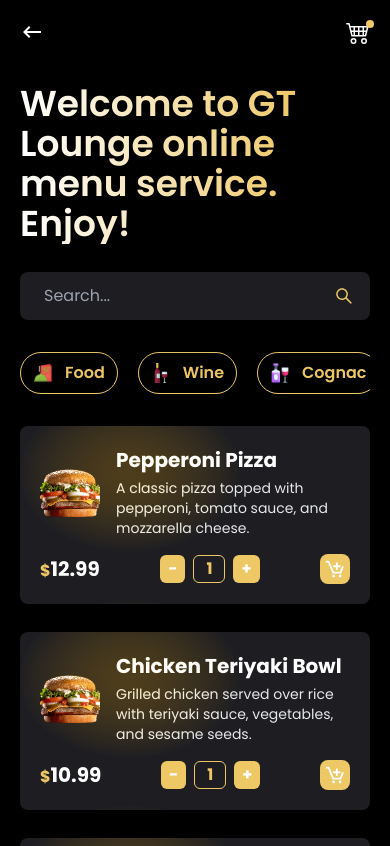
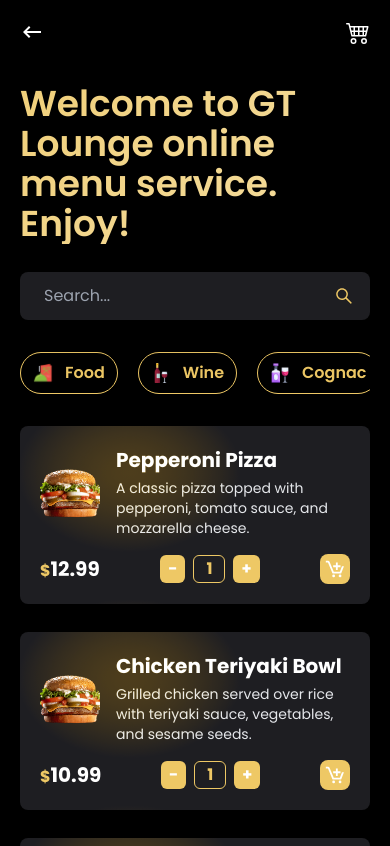
Before and after one commit to jemmycodes/GT-lounge, a React (Vite) app: page /menu in a window 390 px wide. Shown: the top 846 px of the page. Built offline with nearby package versions, Linux system fonts and the light colour scheme.

Commit message:
gradient animation and screen resolution condition

```diff
--- a/src/App.jsx
+++ b/src/App.jsx
@@ -1,4 +1,5 @@
 import { createBrowserRouter, RouterProvider } from "react-router-dom";
+import { useEffect, useState } from "react";
 import SplashScreen from "./pages/SplashScreen";
 import NotFound from "./pages/NotFound";
 import Home from "./pages/Home";
@@ -22,7 +23,31 @@ const routes = createBrowserRouter([
 ]);
 
 function App() {
-  return <RouterProvider router={routes} />;
+  const [screenWidth, setScreenWidth] = useState(window.innerWidth);
+
+  useEffect(() => {
+    const handleResize = () => {
+      setScreenWidth(window.innerWidth);
+    };
+
+    window.addEventListener("resize", handleResize);
+
+    return () => {
+      window.removeEventListener("resize", handleResize);
+    };
+  }, []);
+
+  return (
+    <>
+      {screenWidth > 550 ? (
+        <div className="min-h-screen bg-black p-4 text-center text-gold text-xl flex items-center justify-center">
+          Sorry, You have to use a mobile phone to view this site!
+        </div>
+      ) : (
+        <RouterProvider router={routes} />
+      )}
+    </>
+  );
 }
 
 export default App;
--- a/src/index.css
+++ b/src/index.css
@@ -48,6 +48,26 @@ input[type="number"] {
   -moz-text-fill-color: transparent;
 }
 
+.gradient-animation {
+  background: linear-gradient(-45deg, white, #eec865);
+  background-size: 400% 400%;
+  animation: gradient 3s ease infinite;
+
+  background-clip: text;
+}
+
+@keyframes gradient {
+  0% {
+    background-position: 0% 50%;
+  }
+  50% {
+    background-position: 100% 50%;
+  }
+  100% {
+    background-position: 0% 50%;
+  }
+}
+
 @layer base {
   .splash-bg-blur {
     @apply px-32 py-20 bg-blend-soft-light mix-blend-soft-light;
@@ -78,7 +98,7 @@ input[type="number"] {
   }
 
   .header-text-gradient {
-    @apply bg-gradient-to-r from-white to-gold bg-clip-text text-4xl mt-4 max-w-[280px] font-semibold text-fill-transparent;
+    @apply bg-gradient-to-r from-white to-gold bg-clip-text text-4xl mt-4  font-semibold text-fill-transparent;
   }
 
   .menu-btns {
--- a/src/pages/Home.jsx
+++ b/src/pages/Home.jsx
@@ -3,9 +3,11 @@ import { MdKeyboardBackspace } from "react-icons/md";
 import AppBg from "../layouts/AppBg";
 import { Link, Outlet } from "react-router-dom";
 import { BsCart4 } from "react-icons/bs";
-import { useState } from "react";
+import { useContext } from "react";
+import cartContext from "../context/cartContext";
 
 const Home = () => {
+  const { cart } = useContext(cartContext);
   return (
     <AppBg>
       <header className="flex justify-between text-2xl text-white cursor-pointer">
@@ -14,11 +16,17 @@ const Home = () => {
         </Link>
         <Link to="/cart" className="relative">
           <BsCart4 />
-          <div className="absolute top-0 p-1 rounded-full -right-1 bg-gold"></div>
+          <div
+            className={
+              cart.length
+                ? "absolute top-0 p-1 rounded-full -right-1 bg-gold"
+                : "hidden"
+            }
+          ></div>
         </Link>
       </header>
       <section className="my-6 mb-8 space-y-7">
-        <p className="header-text-gradient">
+        <p className="header-text-gradient gradient-animation">
           Welcome to GT Lounge online menu service. Enjoy!
         </p>
         <SearchBar />
--- a/tailwind.config.cjs
+++ b/tailwind.config.cjs
@@ -104,5 +104,5 @@ module.exports = {
       },
     },
   },
-  plugins: [require('tailwind-scrollbar-hide')],
+  plugins: [require("tailwind-scrollbar-hide")],
 };
```
